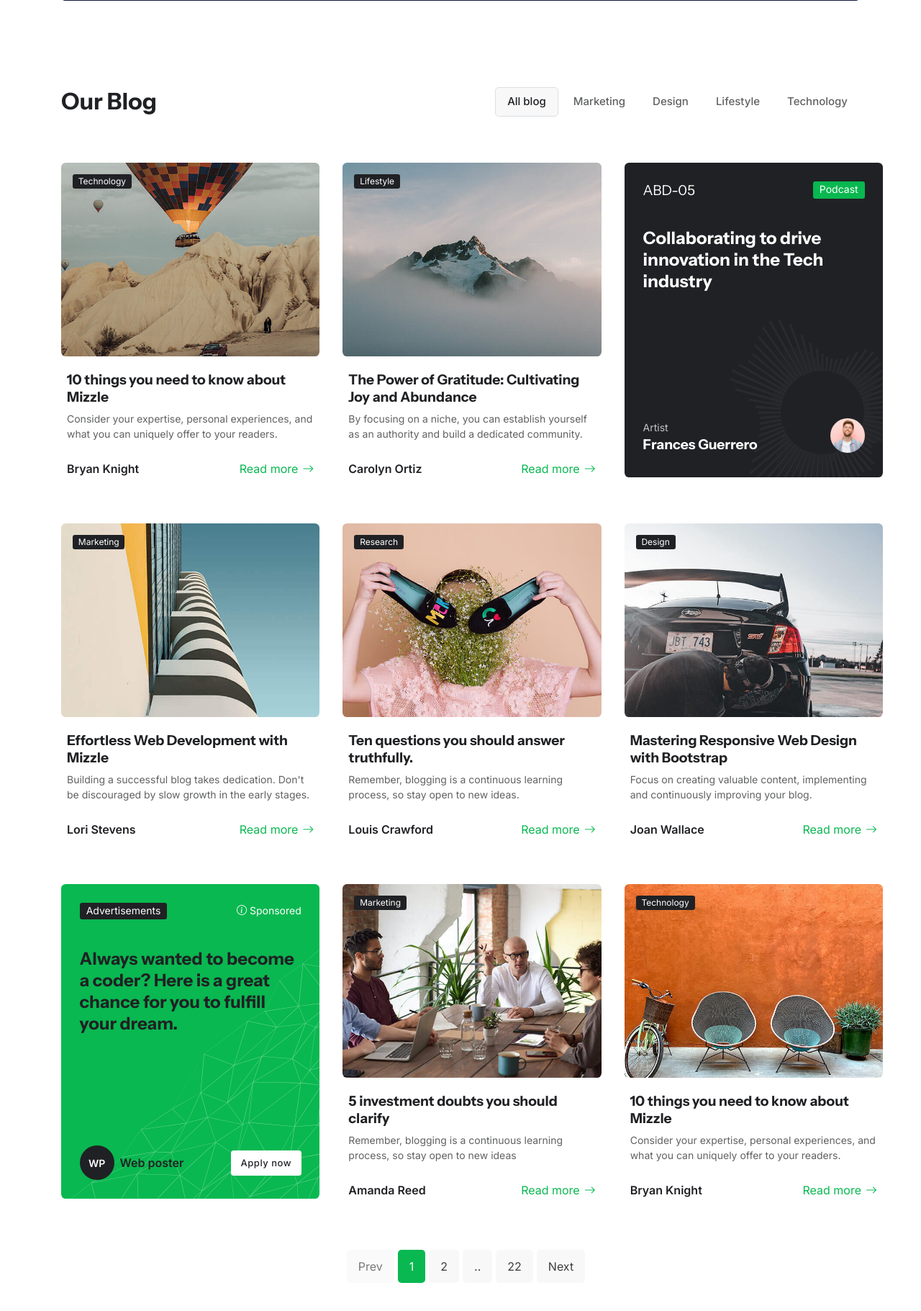
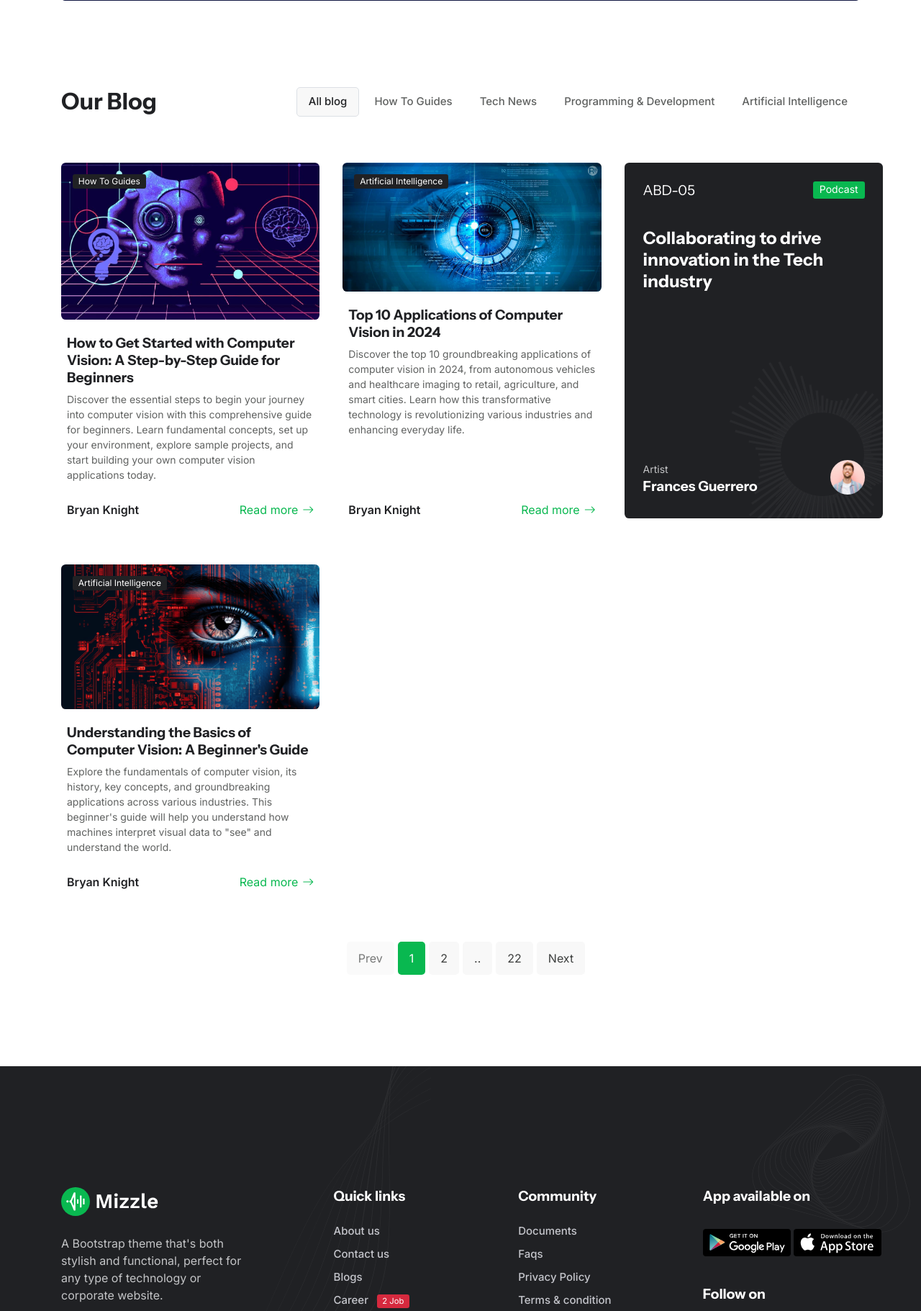
Before and after one commit to abhishekdubey1412/quantumwebs, a Django app: page /blogs/ in a window 1280 px wide. Shown: the part 603-2424 px from the top of the page at 72% size. Run offline with Django 5.2, Linux system fonts and the light colour scheme; data comes from the database, SQL or seed files in the repository; both versions use the stored data as it was after the commit; some libraries are stand-ins or nearby versions.

Commit message:
I fixed the blogging section and built a connection with the database.

```diff
--- a/templates/blog.html
+++ b/templates/blog.html
@@ -77,72 +77,19 @@
                         <li class="nav-item">
                             <a class="nav-link active">All blog</a>
                         </li>
+                        {% for category in categories %}
                             <li class="nav-item">
-                            <a class="nav-link">Marketing</a>
+                                <a class="nav-link">{{category.name}}</a>
                             </li>
-                        <li class="nav-item">
-                            <a class="nav-link">Design</a>
-                        </li>
-                        <li class="nav-item">
-                            <a class="nav-link">Lifestyle</a>
-                        </li>
-                        <li class="nav-item">
-                            <a class="nav-link">Technology</a>
-                        </li>
+                        {% endfor %}
                     </ul>
                 </div>
 
                 <!-- Blog grid -->
                 <div class="row g-4 g-sm-5 g-xl-7 mt-0">
 
-                    <!-- Item -->
-                    <div class="col-md-6 col-lg-4">
-                        <article class="card bg-transparent h-100 p-0">
-                            <!-- Badge -->
-                            <div class="badge text-bg-dark position-absolute top-0 start-0 m-3">Technology</div>
-
-                            <!-- Card image -->
-                            <img src="{% static "theme-assets/images/blog/4by3/01.jpg" %}" class="card-img" alt="Blog-img">
-
-                            <!-- Card Body -->
-                            <div class="card-body px-2 pb-4">
-                                <!-- Title -->
-                                <h6 class="card-title mb-2"><a href="#">10 things you need to know about Mizzle</a></h6>
-                                <p class="small mb-0">Consider your expertise, personal experiences, and what you can uniquely offer to your readers.</p>
-                            </div>
-
-                            <!-- Card footer -->
-                            <div class="card-footer bg-transparent d-flex justify-content-between px-2 py-0">
-                                <span class="heading-color fw-semibold mb-0">Bryan Knight</span>
-                                <a class="icon-link icon-link-hover stretched-link" href="blog-single-v1.html">Read more<i class="bi bi-arrow-right"></i> </a>
-                            </div>
-                        </article>
-                    </div>
-
-                    <!-- Item -->
-                    <div class="col-md-6 col-lg-4">
-                        <article class="card bg-transparent h-100 p-0">
-                            <!-- Badge -->
-                            <div class="badge text-bg-dark position-absolute top-0 start-0 m-3">Lifestyle</div>
-
-                            <!-- Card image -->
-                            <img src="{% static "theme-assets/images/blog/4by3/02.jpg" %}" class="card-img" alt="Blog-img">
-
-                            <!-- Card Body -->
-                            <div class="card-body px-2 pb-4">
-                                <!-- Title -->
-                                <h6 class="card-title mb-2"><a href="#">The Power of Gratitude: Cultivating Joy and Abundance</a></h6>
-                                <p class="small mb-0">By focusing on a niche, you can establish yourself as an authority and build a dedicated community.</p>
-                            </div>
-
-                            <!-- Card footer -->
-                            <div class="card-footer bg-transparent d-flex justify-content-between px-2 py-0">
-                                <span class="heading-color fw-semibold mb-0">Carolyn Ortiz</span>
-                                <a class="icon-link icon-link-hover stretched-link" href="blog-single-v2.html">Read more<i class="bi bi-arrow-right"></i> </a>
-                            </div>
-                        </article>
-                    </div>
-
+                    {% for post in posts %}
+                        {% if forloop.counter == 3 %}
                             <!-- Item -->
                             <div class="col-md-6 col-lg-4">
                                 <article class="card bg-dark p-4 overflow-hidden h-100" data-bs-theme="dark">
@@ -317,74 +264,51 @@
                             <div class="col-md-6 col-lg-4">
                                 <article class="card bg-transparent h-100 p-0">
                                     <!-- Badge -->
-                            <div class="badge text-bg-dark position-absolute top-0 start-0 m-3">Marketing</div>
+                                    <div class="badge text-bg-dark position-absolute top-0 start-0 m-3">{{post.category.name}}</div>
 
                                     <!-- Card image -->
-                            <img src="{% static "theme-assets/images/blog/4by3/03.jpg" %}" class="card-img" alt="Blog-img">
+                                    <img src="{{post.featured_image.url}}" class="card-img" alt="{{post.featured_alt_text}}" title="{{post.featured_title}}">
 
                                     <!-- Card Body -->
                                     <div class="card-body px-2 pb-4">
                                         <!-- Title -->
-                                <h6 class="card-title mb-2"><a href="#">Effortless Web Development with Mizzle</a></h6>
-                                <p class="small mb-0">Building a successful blog takes dedication. Don't be discouraged by slow growth in the early stages.</p>
+                                        <h6 class="card-title mb-2"><a href="#">{{post.title}}</a></h6>
+                                        <p class="small mb-0">{{post.excerpt}}</p>
                                     </div>
 
                                     <!-- Card footer -->
                                     <div class="card-footer bg-transparent d-flex justify-content-between px-2 py-0">
-                                <span class="heading-color fw-semibold mb-0">Lori Stevens</span>
+                                        <span class="heading-color fw-semibold mb-0">Bryan Knight</span>
+                                        <a class="icon-link icon-link-hover stretched-link" href="blog-single-v1.html">Read more<i class="bi bi-arrow-right"></i> </a>
+                                    </div>
+                                </article>
+                            </div>
+                        {% elif forloop.counter != 3 and forloop.counter != 6  %}
+                            <!-- Item -->
+                            <div class="col-md-6 col-lg-4">
+                                <article class="card bg-transparent h-100 p-0">
+                                    <!-- Badge -->
+                                    <div class="badge text-bg-dark position-absolute top-0 start-0 m-3">{{post.category.name}}</div>
+
+                                    <!-- Card image -->
+                                    <img src="{{post.featured_image.url}}" class="card-img" alt="{{post.featured_alt_text}}" title="{{post.featured_title}}">
+
+                                    <!-- Card Body -->
+                                    <div class="card-body px-2 pb-4">
+                                        <!-- Title -->
+                                        <h6 class="card-title mb-2"><a href="#">{{post.title}}</a></h6>
+                                        <p class="small mb-0">{{post.excerpt}}</p>
+                                    </div>
+
+                                    <!-- Card footer -->
+                                    <div class="card-footer bg-transparent d-flex justify-content-between px-2 py-0">
+                                        <span class="heading-color fw-semibold mb-0">Bryan Knight</span>
                                         <a class="icon-link icon-link-hover stretched-link" href="blog-single-v1.html">Read more<i class="bi bi-arrow-right"></i> </a>
                                     </div>
                                 </article>
                             </div>
 
-                    <!-- Item -->
-                    <div class="col-md-6 col-lg-4">
-                        <article class="card bg-transparent h-100 p-0">
-                            <!-- Badge -->
-                            <div class="badge text-bg-dark position-absolute top-0 start-0 m-3">Research</div>
-
-                            <!-- Card image -->
-                            <img src="{% static "theme-assets/images/blog/4by3/04.jpg" %}" class="card-img" alt="Blog-img">
-
-                            <!-- Card Body -->
-                            <div class="card-body px-2 pb-4">
-                                <!-- Title -->
-                                <h6 class="card-title mb-2"><a href="#">Ten questions you should answer truthfully.</a></h6>
-                                <p class="small mb-0"> Remember, blogging is a continuous learning process, so stay open to new ideas.</p>
-                            </div>
-
-                            <!-- Card footer -->
-                            <div class="card-footer bg-transparent d-flex justify-content-between px-2 py-0">
-                                <span class="heading-color fw-semibold mb-0">Louis Crawford</span>
-                                <a class="icon-link icon-link-hover stretched-link" href="blog-single-v2.html">Read more<i class="bi bi-arrow-right"></i> </a>
-                            </div>
-                        </article>
-                    </div>
-
-                    <!-- Item -->
-                    <div class="col-md-6 col-lg-4">
-                        <article class="card bg-transparent h-100 p-0">
-                            <!-- Badge -->
-                            <div class="badge text-bg-dark position-absolute top-0 start-0 m-3">Design</div>
-
-                            <!-- Card image -->
-                            <img src="{% static "theme-assets/images/blog/4by3/05.jpg" %}" class="card-img" alt="Blog-img">
-
-                            <!-- Card Body -->
-                            <div class="card-body px-2 pb-4">
-                                <!-- Title -->
-                                <h6 class="card-title mb-2"><a href="#">Mastering Responsive Web Design with Bootstrap</a></h6>
-                                <p class="small mb-0">Focus on creating valuable content, implementing and continuously improving your blog.</p>
-                            </div>
-
-                            <!-- Card footer -->
-                            <div class="card-footer bg-transparent d-flex justify-content-between px-2 py-0">
-                                <span class="heading-color fw-semibold mb-0">Joan Wallace</span>
-                                <a class="icon-link icon-link-hover stretched-link" href="blog-single-v1.html">Read more<i class="bi bi-arrow-right"></i> </a>
-                            </div>
-                        </article>
-                    </div>
-
+                        {% elif forloop.counter == 6 %}
                             <!-- Item -->
                             <div class="col-md-6 col-lg-4">
                                 <article class="card bg-primary p-4 overflow-hidden h-100">
@@ -426,40 +350,16 @@
                             <div class="col-md-6 col-lg-4">
                                 <article class="card bg-transparent h-100 p-0">
                                     <!-- Badge -->
-                            <div class="badge text-bg-dark position-absolute top-0 start-0 m-3">Marketing</div>
+                                    <div class="badge text-bg-dark position-absolute top-0 start-0 m-3">{{post.category.name}}</div>
 
                                     <!-- Card image -->
-                            <img src="{% static "theme-assets/images/blog/4by3/06.jpg" %}" class="card-img" alt="Blog-img">
+                                    <img src="{{post.featured_image.url}}" class="card-img" alt="{{post.featured_alt_text}}" title="{{post.featured_title}}">
 
                                     <!-- Card Body -->
                                     <div class="card-body px-2 pb-4">
                                         <!-- Title -->
-                                <h6 class="card-title mb-2"><a href="#">5 investment doubts you should clarify</a></h6>
-                                <p class="small mb-0">Remember, blogging is a continuous learning process, so stay open to new ideas</p>
-                            </div>
-
-                            <!-- Card footer -->
-                            <div class="card-footer bg-transparent d-flex justify-content-between px-2 py-0">
-                                <span class="heading-color fw-semibold mb-0">Amanda Reed</span>
-                                <a class="icon-link icon-link-hover stretched-link" href="blog-single-v2.html">Read more<i class="bi bi-arrow-right"></i> </a>
-                            </div>
-                        </article>
-                    </div>
-
-                    <!-- Item -->
-                    <div class="col-md-6 col-lg-4">
-                        <article class="card bg-transparent h-100 p-0">
-                            <!-- Badge -->
-                            <div class="badge text-bg-dark position-absolute top-0 start-0 m-3">Technology</div>
-
-                            <!-- Card image -->
-                            <img src="{% static "theme-assets/images/blog/4by3/07.jpg" %}" class="card-img" alt="Blog-img">
-
-                            <!-- Card Body -->
-                            <div class="card-body px-2 pb-4">
-                                <!-- Title -->
-                                <h6 class="card-title mb-2"><a href="#">10 things you need to know about Mizzle</a></h6>
-                                <p class="small mb-0">Consider your expertise, personal experiences, and what you can uniquely offer to your readers.</p>
+                                        <h6 class="card-title mb-2"><a href="#">{{post.title}}</a></h6>
+                                        <p class="small mb-0">{{post.excerpt}}</p>
                                     </div>
 
                                     <!-- Card footer -->
@@ -469,6 +369,8 @@
                                     </div>
                                 </article>
                             </div>
+                        {% endif %}
+                    {% endfor %}
                 </div>
 
                 <!-- Pagination START -->
```
Also changed, not shown: db.sqlite3, media/blog/post_images/computer-vision-step-by-step.jpg (added), media/blog/post_images/computer-vision.jpg (added), media/blog/post_images/computer-vision.webp (added). Lines whose indentation alone changed are shown as unchanged.
